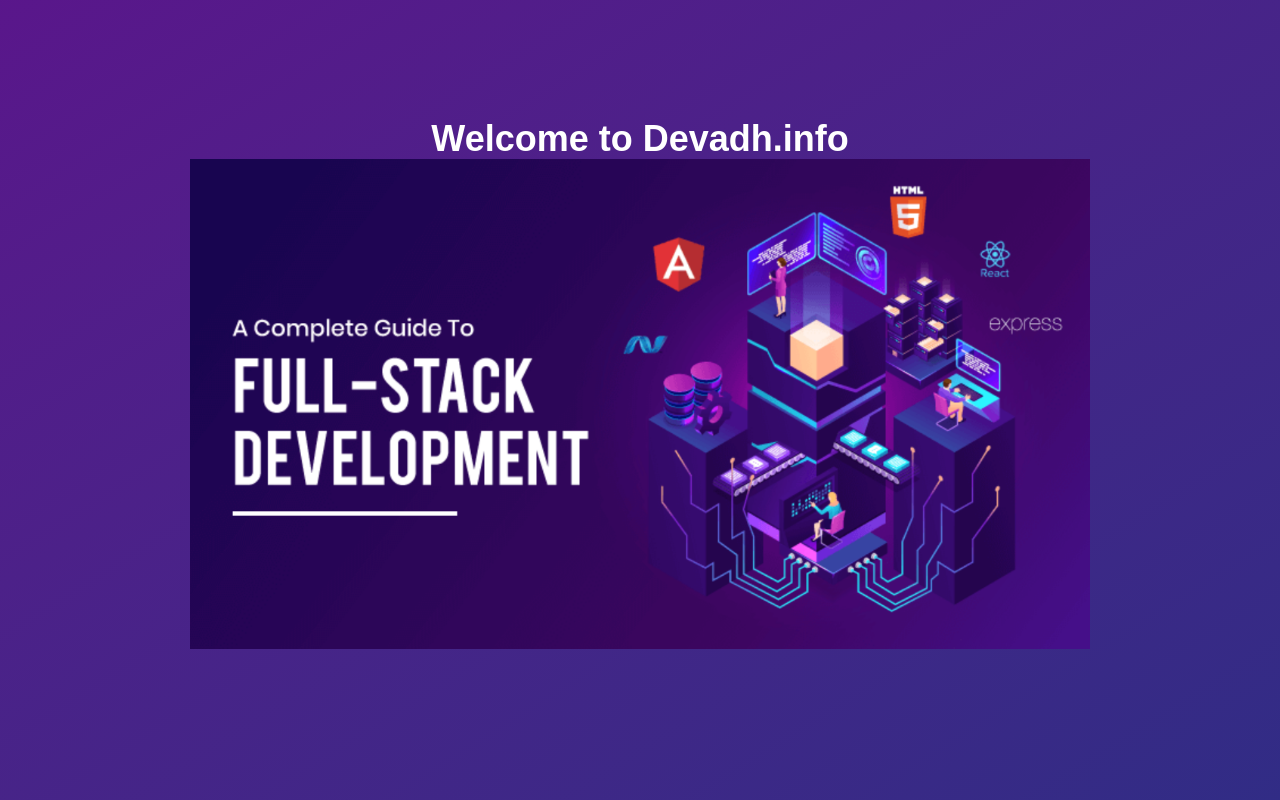
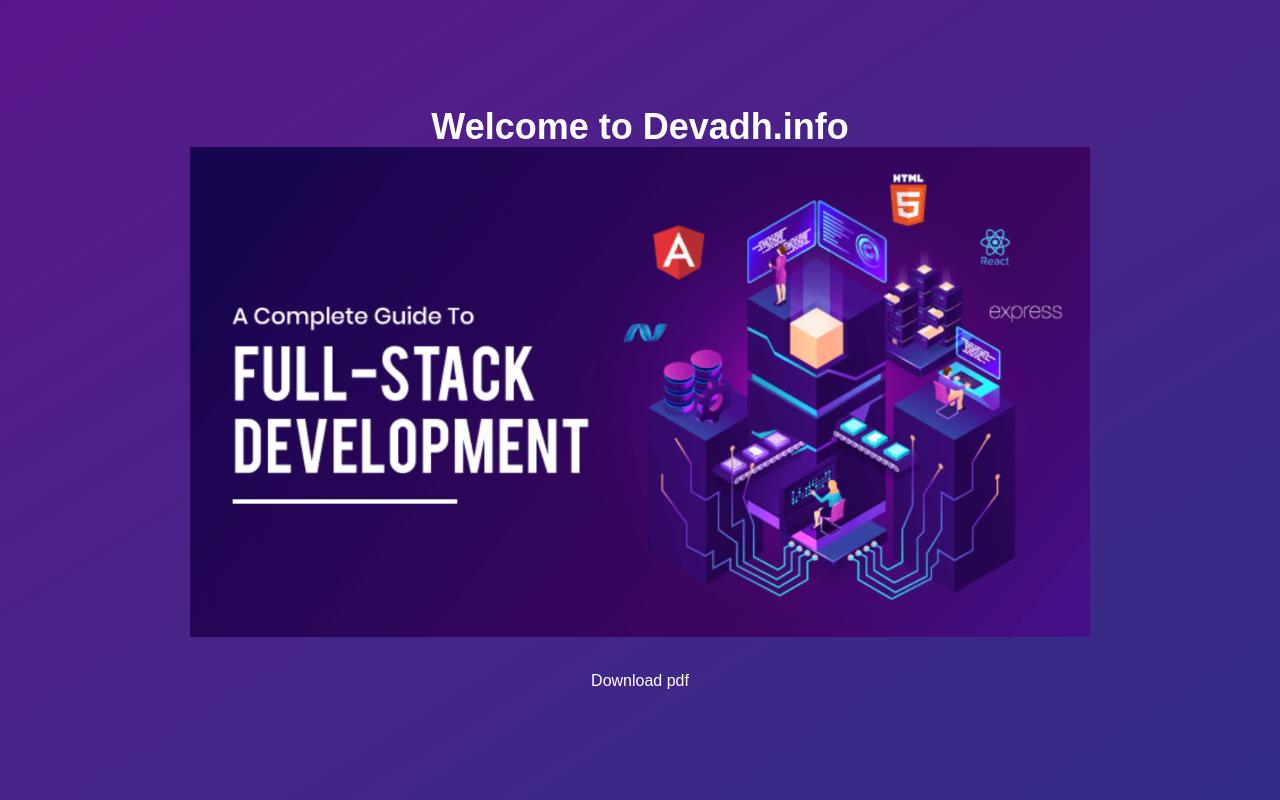
Before and after one commit to devadh21/devadh-info, a Next.js app: page / in a window 1280 px wide. Built offline with nearby package versions, Linux system fonts and the light colour scheme.

Commit message:
Enable PDF download link in Hero component

```diff
--- a/components/Hero.tsx
+++ b/components/Hero.tsx
@@ -18,7 +18,7 @@ export default function Hero() {
         {/* <Link href={"https://devadh.com"} target="_blank"  className="bg-purple-900 text-white px-4 py-2 rounded  hover:bg-purple-700 transition-colors">
           Go to Devadh.com
         </Link> */}
-        {/* <a href="/docs/doc.pdf" download>Download pdf</a> */}
+        <a href="/docs/doc.pdf" download>Download pdf</a>
         {/* <Link href={"https://devadh.com"} target="_blank"  className="bg-purple-900 text-white px-4 py-2 rounded  hover:bg-purple-700 transition-colors">
           Go to Devadh.com
         </Link> */}
```
